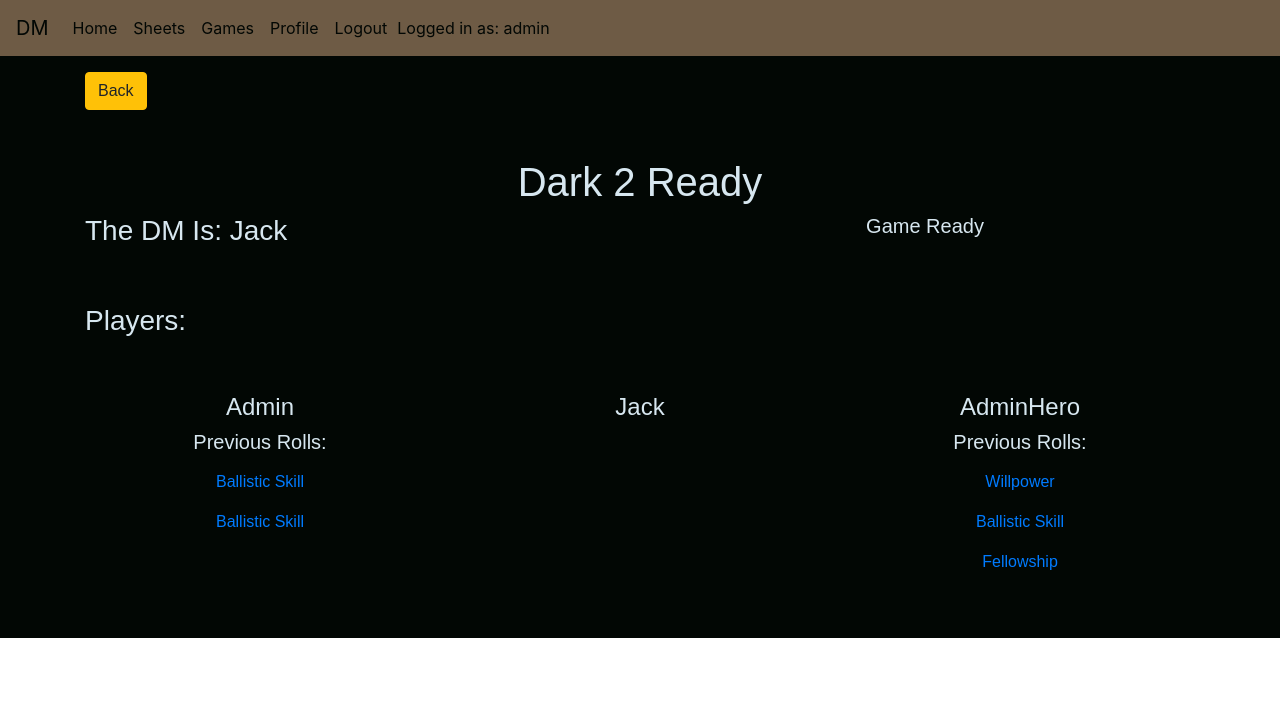
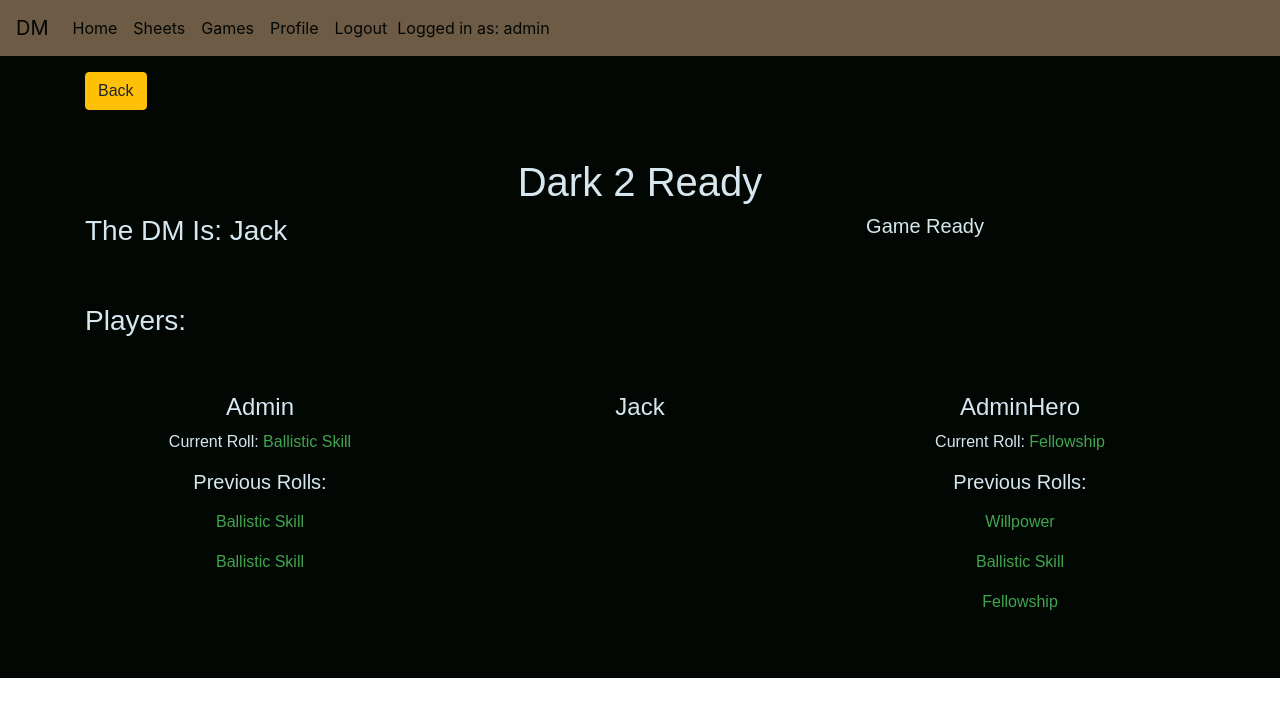
Before and after one commit to JackSnowdon/die-master, a Django app: page /game/set_up_dark/8 in a window 1280 px wide. Shown: the top 717 px of the page. Run offline with Django 3.2, Linux system fonts and the light colour scheme; a user stored in the database is signed in; data comes from the database, SQL or seed files in the repository; both versions use the stored data as it was after the commit; parts of the project's set-up code (start-up, migrations or seed data) failed here and were passed over; some libraries are stand-ins or nearby versions; some web fonts are replaced.

Commit message:
delete_die view working and styled

```diff
--- a/game/models.py
+++ b/game/models.py
@@ -21,6 +21,5 @@ class DarkDieRoll(models.Model):
     roll_game = models.ForeignKey(DarkHeresyGame, related_name='all_game_rolls', on_delete=models.CASCADE)
     passed = models.BooleanField(default=False)
 
-
     def __str__(self):
         return "{0} Die Roll For Id: {1}".format(self.roll_type, self.target_id)
--- a/game/templates/game_index.html
+++ b/game/templates/game_index.html
@@ -15,7 +15,7 @@
             <h4>Dark Heresy:</h4>
             <ul class="sheet-list">
                 {% for sheet in dark_sheets %}
-                <li class="sheet-list-item"><a href="{% url 'set_up_dark' sheet.id %}" class="single_dark_heresy">{{ sheet.name }}</a> {% if sheet.ready_state == True %} <span class="ready-color">Game-Ready!</span> {% else %}
+                <li class="sheet-list-item"><a href="{% url 'set_up_dark' sheet.id %}" class="single-dark-heresy">{{ sheet.name }}</a> {% if sheet.ready_state == True %} <span class="ready-color">Game-Ready!</span> {% else %}
                     <a href="{% url 'delete_dark_heresy_game' sheet.id %}" class="sheet-list-delete" onclick="return confirm('Are you sure you to delete {{ sheet.name }}?');"><i class="fas fa-dumpster-fire"></i></a> {% endif %}
                 </li>
                 {% endfor %}
@@ -24,7 +24,6 @@
         <div class="col-md-6 col-12">
 
         </div>
-
     </div>
 </section>
 
--- a/game/templates/set_up_dark.html
+++ b/game/templates/set_up_dark.html
@@ -75,27 +75,34 @@
     <div class="row">
         {% for sheet in this_game.sheets.all %}
         <div class="col-md-4 col-6 text-center mb-3">
-            <a data-toggle="modal" href="#dmDieModel{{ sheet.id }}">
+            <a data-toggle="modal" href="#dmDieModel{{ sheet.id }}" class="die-link">
                 <h5>{{ sheet.name }}</h5>
             </a>
 
-            {% if user.profile == sheet.created_by %} {% if user.die_roll != Null %}
-            <p><a href="{% url 'dark_die_roll' sheet.die_roll.id %}">Current Roll: {{ sheet.die_roll.roll_type }}</a></p>
+            {% if user.profile == sheet.created_by %} {% if sheet.die_roll != Null %}
+            <p>
+                <a href="{% url 'dark_die_roll' sheet.die_roll.id %}" class="die-link">Current Roll: {{ sheet.die_roll.roll_type }}</a>
+                <a href="{% url 'delete_dark_die_roll' sheet.die_roll.id %}" class="die-delete" onclick="return confirm('Are you sure you to delete {{ sheet.die_roll.roll_type }} Roll?');"><i class="fas fa-dumpster-fire"></i></a>
+            </p>
             {% endif %}
             <h5 class="mb-3">Previous Rolls:</h5>
             {% for die in this_game.all_game_rolls.all %} {% if die.target_id == sheet.id %}
             <p>
-                <a href="{% url 'dark_die_roll' die.id %}">{{ die.roll_type }}</a>
+                <a href="{% url 'dark_die_roll' die.id %}" class="die-link">{{ die.roll_type }}</a>
+                <a href="{% url 'delete_dark_die_roll' die.id %}" class="die-delete" onclick="return confirm('Are you sure you to delete {{ die.roll_type }} Roll?');"><i class="fas fa-dumpster-fire"></i></a>
             </p>
             {% endif %} {% endfor %} {% else %}
 
-            <p>Last Sent {{ sheet.die_roll.roll_type }}</p>
+            <p>Last Sent {{ sheet.die_roll.roll_type }}
+                <a href="{% url 'delete_dark_die_roll' sheet.die_roll.id %}" class="die-delete" onclick="return confirm('Are you sure you to delete {{ sheet.die_roll.roll_type }} Roll?');"><i class="fas fa-dumpster-fire"></i></a>
+            </p>
             <p>{{ sheet.die_roll.roll_amount }}</p>
 
             <h5>Previous Rolls:</h5>
             {% for die in this_game.all_game_rolls.all %} {% if die.target_id == sheet.id %}
-            <p>{{ die.roll_type }}</p>
-            {% endif %} {% endfor %} {% endif %}
+            <p>{{ die.roll_type }}
+                <a href="{% url 'delete_dark_die_roll' die.id %}" class="die-delete" onclick="return confirm('Are you sure you to delete {{ die.roll_type }} Roll?');"><i class="fas fa-dumpster-fire"></i></a> {% endif %} {% endfor %} {% endif %}
+            </p>
         </div>
 
         <!-- DM MODEL -->
@@ -147,13 +154,15 @@
         {% for sheet in this_game.sheets.all %}
         <div class="col-md-4 col-12 text-center mb-5">
             <h4>{{ sheet.name }}</h4>
-            {% if user.profile == sheet.created_by %} {% if user.die_roll != Null %}
-            <p><a href="{% url 'dark_die_roll' sheet.die_roll.id %}">Current Roll: {{ sheet.die_roll.roll_type }}</a></p>
+            {% if user.profile == sheet.created_by %} {% if sheet.die_roll != Null %}
+            <p>Current Roll:
+                <a href="{% url 'dark_die_roll' sheet.die_roll.id %}" class="die-link">{{ sheet.die_roll.roll_type }}</a>
+            </p>
             {% endif %}
             <h5 class="mb-3">Previous Rolls:</h5>
             {% for die in this_game.all_game_rolls.all %} {% if die.target_id == sheet.id %}
             <p>
-                <a href="{% url 'dark_die_roll' die.id %}">{{ die.roll_type }}</a>
+                <a href="{% url 'dark_die_roll' die.id %}" class="die-link">{{ die.roll_type }}</a>
             </p>
             {% endif %} {% endfor %} {% endif %}
         </div>
--- a/game/urls.py
+++ b/game/urls.py
@@ -9,5 +9,6 @@ urlpatterns = [
     path(r'change_dark_player_status/<int:pk>/<int:gamepk>', change_dark_player_status, name="change_dark_player_status"),
     path(r'change_ready_state/<int:pk>', change_ready_state, name="change_ready_state"),
     path(r'send_dark_die_roll/<int:gamepk>/<int:targetpk>/<str:rolltype>', send_dark_die_roll, name="send_dark_die_roll"),
+    path(r'delete_dark_die_roll/<int:diepk>', delete_dark_die_roll, name="delete_dark_die_roll"),
     path(r'dark_die_roll/<int:diepk>', dark_die_roll, name="dark_die_roll"),
 ]
--- a/game/views.py
+++ b/game/views.py
@@ -112,6 +112,22 @@ def send_dark_die_roll(request, gamepk, targetpk, rolltype):
 
 
 @login_required
+def delete_dark_die_roll(request, diepk):
+    this_roll = get_object_or_404(DarkDieRoll, pk=diepk)
+    profile = request.user.profile
+    if profile == this_roll.roll_game.dm:
+        messages.error(request, 'Deleted {0}'.format(this_roll.roll_type), extra_tags='alert')
+        this_roll.delete()
+    else:
+        messages.error(
+            request, "You Don't Have The Required Permissions", extra_tags="alert"
+        )
+    return redirect("set_up_dark", this_roll.roll_game.id)
+
+
+@login_required
 def dark_die_roll(request, diepk):
     this_roll = get_object_or_404(DarkDieRoll, pk=diepk)
-    return render(request, "dark_die_roll.html", {"this_roll": this_roll})
+    roller = get_object_or_404(DarkHeresyBase, pk=this_roll.target_id)
+    print(this_roll.roll_type)
+    return render(request, "dark_die_roll.html", {"this_roll": this_roll, "roller": roller})
--- a/static/css/styles.css
+++ b/static/css/styles.css
@@ -84,7 +84,7 @@
     color: white;
 }
 
-.single_dark_heresy {
+.single-dark-heresy {
     color: #d7e7f0;
 }
 
@@ -101,6 +101,34 @@
 
 .ready-color {
     color: green
+}
+
+
+/* Die */
+
+.die-link {
+    transition: all 0.15s ease-in-out;
+    -moz-transition: all 0.15s ease-in-out;
+    -webkit-transition: all 0.15s ease-in-out;
+    -o-transition: all 0.15s ease-in-out;
+    color: #40a54d;
+}
+
+.die-link:hover {
+    color: #1af137;
+    text-decoration: none;
+}
+
+.die-delete {
+    transition: all 0.25s ease-in-out;
+    -moz-transition: all 0.25s ease-in-out;
+    -webkit-transition: all 0.25s ease-in-out;
+    -o-transition: all 0.25s ease-in-out;
+    color: #862923;
+}
+
+.die-delete:hover {
+    color: #fc2e1f;
 }
 
 
--- a/world/templates/world_home.html
+++ b/world/templates/world_home.html
@@ -15,7 +15,7 @@
             <h3>Dark Heresy:</h3>
             <ul class="sheet-list">
                 {% for sheet in dh %}
-                <li class="sheet-list-item"><a href="{% url 'single_dark_heresy' sheet.id %}" class="single_dark_heresy">{{ sheet.name }}</a> <a href="{% url 'edit_dark_heresy' sheet.id %}" class=" sheet-list-edit"><i class="far fa-edit"></i></a>
+                <li class="sheet-list-item"><a href="{% url 'single_dark_heresy' sheet.id %}" class="single-dark-heresy">{{ sheet.name }}</a> <a href="{% url 'edit_dark_heresy' sheet.id %}" class=" sheet-list-edit"><i class="far fa-edit"></i></a>
                     <a href="{% url 'delete_dark_heresy' sheet.id %}" class="sheet-list-delete" onclick="return confirm('Are you sure you to delete {{ sheet.name }}?');"><i class="fas fa-dumpster-fire"></i></a>
                 </li>
                 {% endfor %}
```
Also changed, not shown: game/templates/dark_die_roll.html (+9 -1 lines), db.sqlite3.
